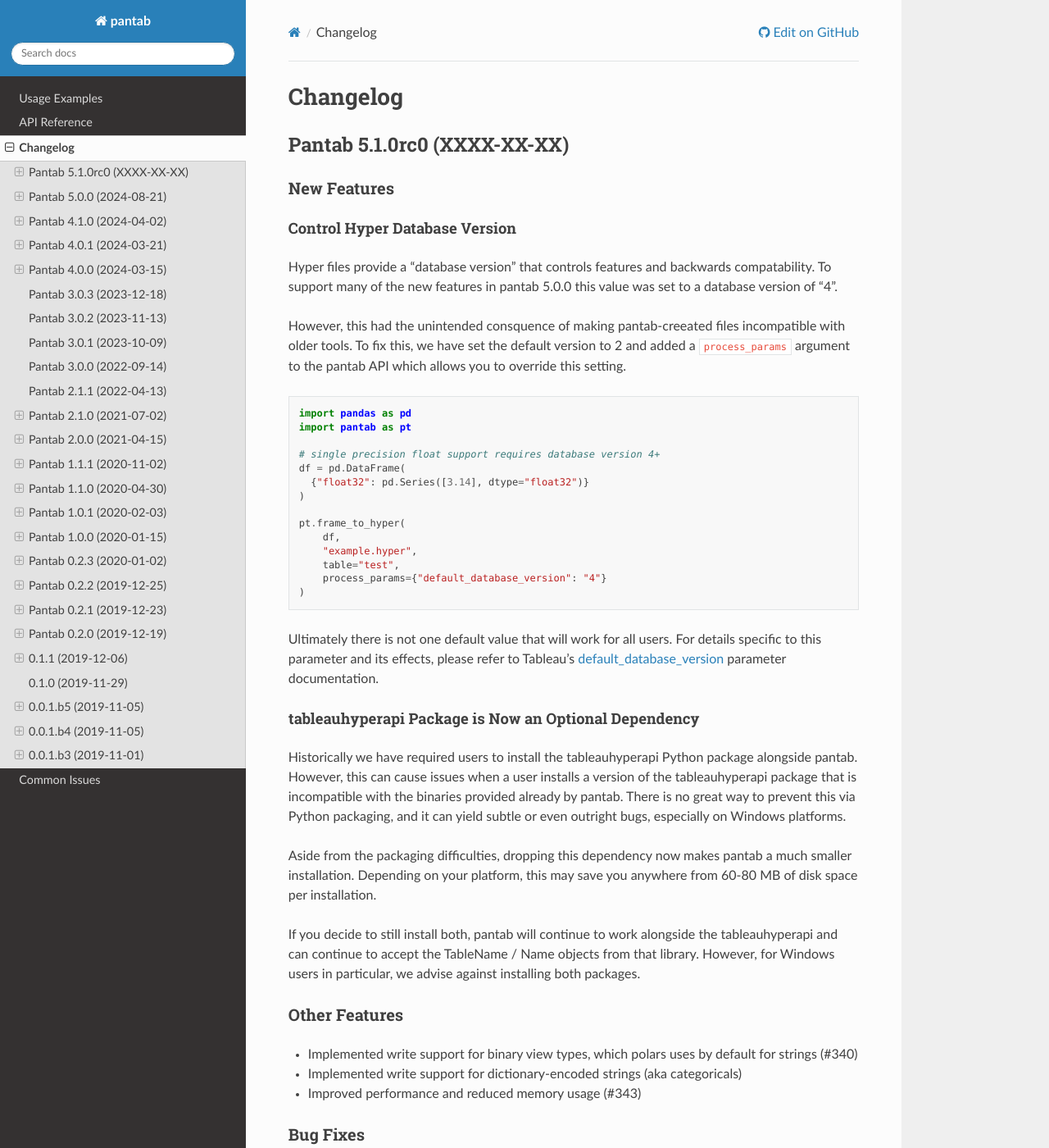
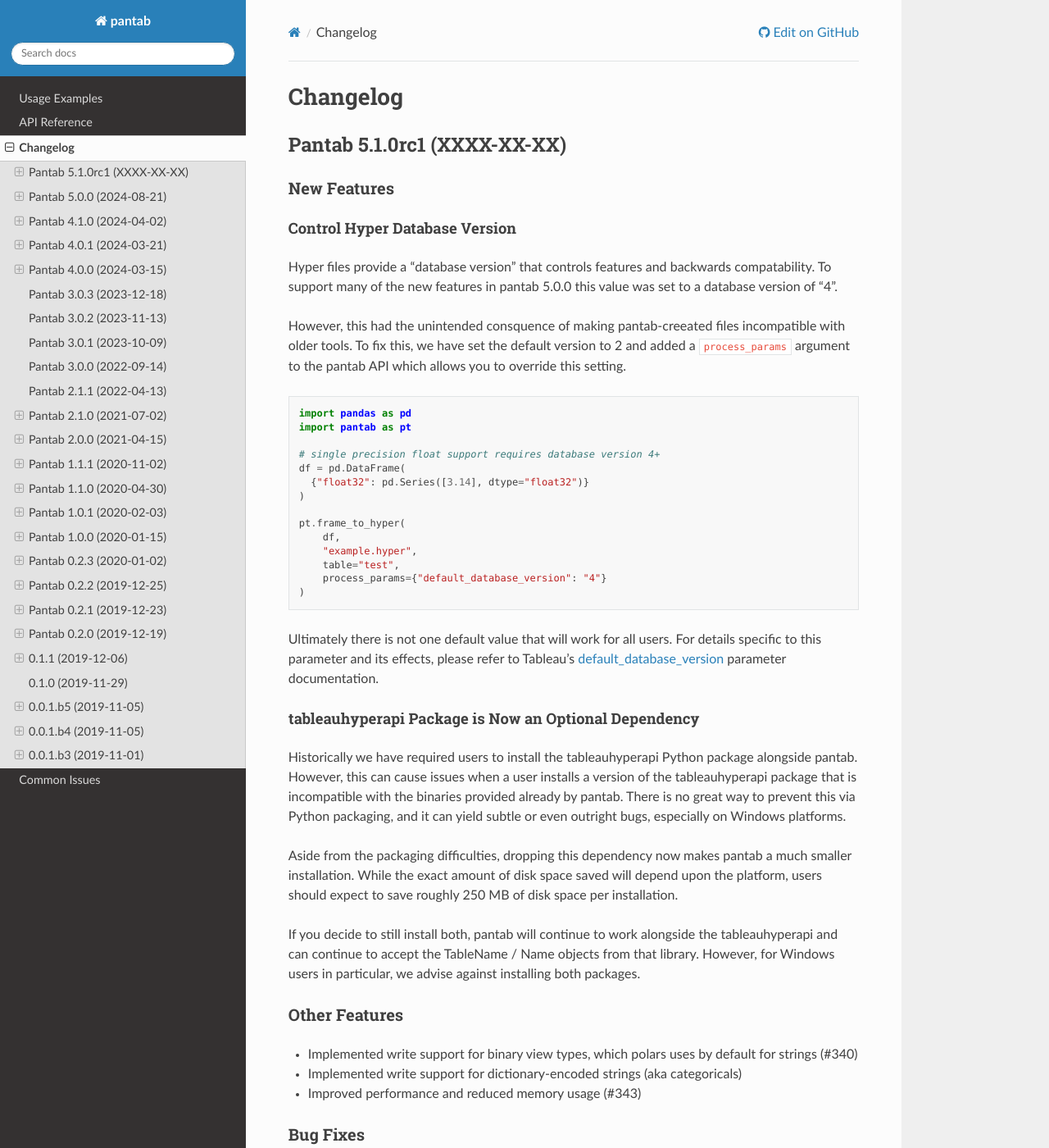
Before and after one commit to innobi/pantab, a Sphinx documentation site: the page built from doc/source/changelog.rst, in a window 1280 px wide and 1400 px high. Shown: the whole window at 82% size. Built offline with Sphinx 7.4.7 and the Read the Docs theme 3.1.0, drawn with Linux system fonts in a browser that asks for light colours.

Commit message:
Release candidate 1 for 5.1.0 (#362)

```diff
--- a/doc/source/changelog.rst
+++ b/doc/source/changelog.rst
@@ -1,7 +1,7 @@
 Changelog
 ^^^^^^^^^
 
-Pantab 5.1.0rc0 (XXXX-XX-XX)
+Pantab 5.1.0rc1 (XXXX-XX-XX)
 =========================
 
 
@@ -39,7 +39,7 @@
 
 Historically we have required users to install the tableauhyperapi Python package alongside pantab. However, this can cause issues when a user installs a version of the tableauhyperapi package that is incompatible with the binaries provided already by pantab. There is no great way to prevent this via Python packaging, and it can yield subtle or even outright bugs, especially on Windows platforms.
 
-Aside from the packaging difficulties, dropping this dependency now makes pantab a much smaller installation. Depending on your platform, this may save you anywhere from 60-80 MB of disk space per installation.
+Aside from the packaging difficulties, dropping this dependency now makes pantab a much smaller installation. While the exact amount of disk space saved will depend upon the platform, users should expect to save roughly 250 MB of disk space per installation.
 
 If you decide to still install both, pantab will continue to work alongside the tableauhyperapi and can continue to accept the TableName / Name objects from that library. However, for Windows users in particular, we advise against installing both packages.
 
--- a/doc/source/conf.py
+++ b/doc/source/conf.py
@@ -5,7 +5,7 @@
 project = "pantab"
 copyright = "2019-2024, Will Ayd, innobi, LLC"
 author = "Will Ayd, innobi, LLC"
-release = "5.1.0rc0"
+release = "5.1.0rc1"
 
 
 # -- General configuration ---------------------------------------------------
--- a/pyproject.toml
+++ b/pyproject.toml
@@ -7,7 +7,7 @@
 
 [project]
 name = "pantab"
-version = "5.1.0rc0"
+version = "5.1.0rc1"
 description = "Converts pandas DataFrames into Tableau Hyper Extracts and back"
 license = {file = "LICENSE.txt"}
 readme = "README.md"
--- a/src/pantab/__init__.py
+++ b/src/pantab/__init__.py
@@ -1,4 +1,4 @@
-__version__ = "5.1.0rc0"
+__version__ = "5.1.0rc1"
 
 
 from pantab._reader import frame_from_hyper, frame_from_hyper_query, frames_from_hyper
```
